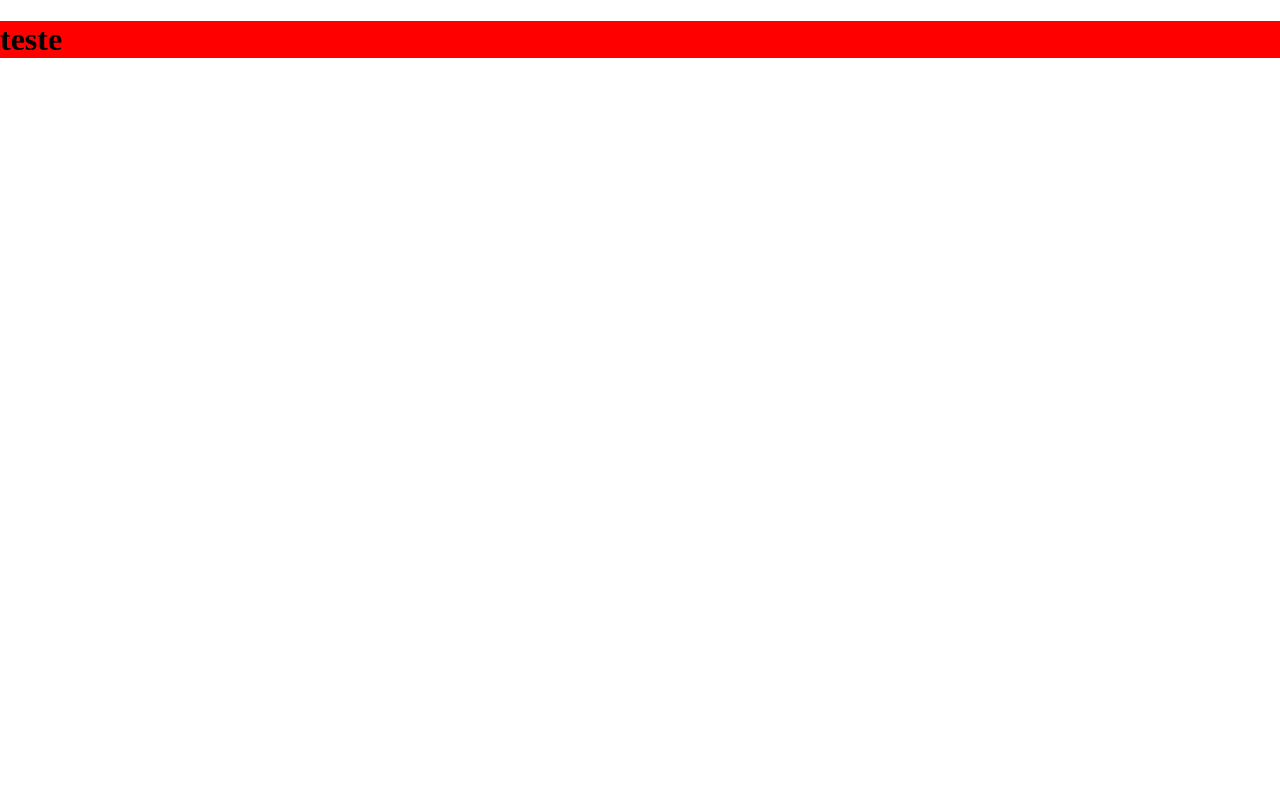
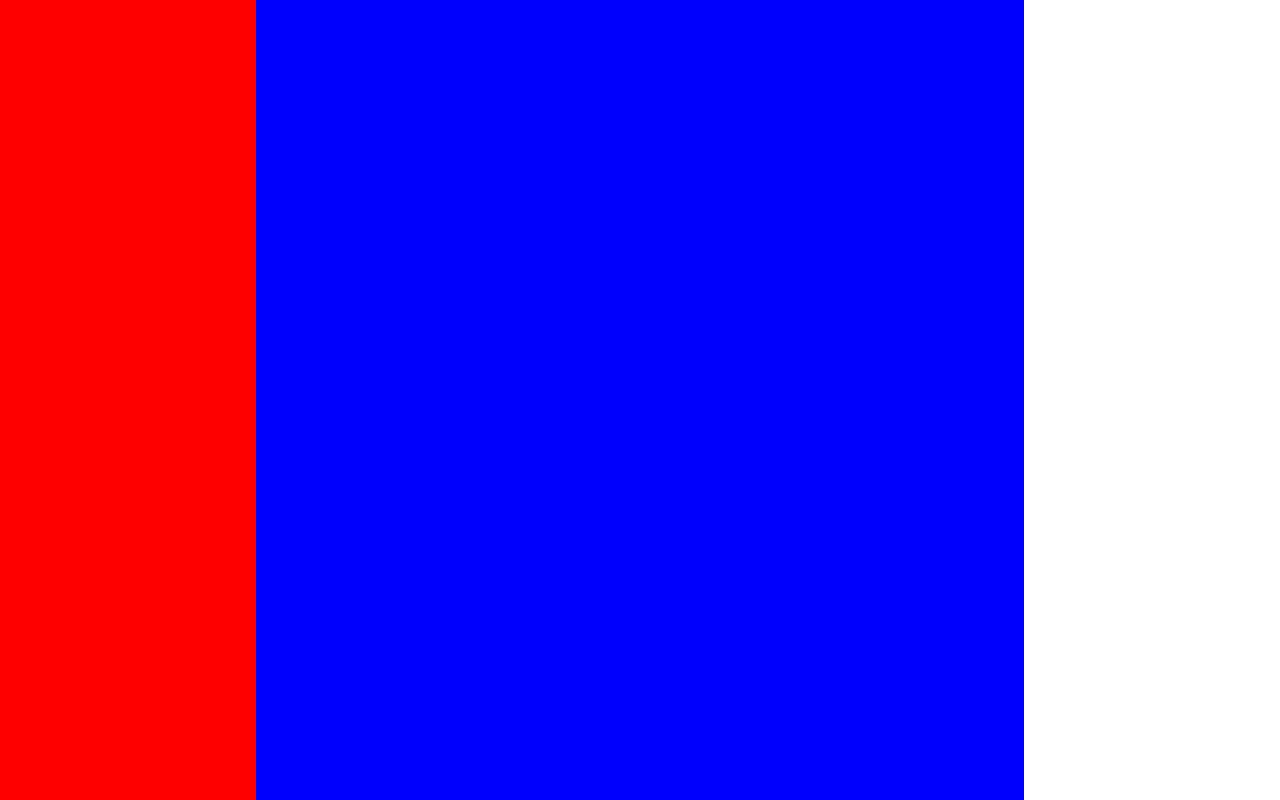
Before and after one commit to Mooteus/Music-App, a React (Vite) app: page / in a window 1280 px wide. Built offline with nearby package versions, Linux system fonts and the light colour scheme.

Commit message:
Feat: Organize screen
Add Sidebar and Discover container

```diff
--- /dev/null
+++ b/src/components/Discover/Discover.styled.js
@@ -0,0 +1,9 @@
+import styled from 'styled-components';
+
+const DiscoverContainer = styled.div`
+  background-color: blue;
+  height: 100vh;
+  width: 60%;
+`;
+
+export default DiscoverContainer;
--- /dev/null
+++ b/src/components/Discover/index.jsx
@@ -0,0 +1,11 @@
+import React from 'react';
+
+import DiscoverContainer from './Discover.styled';
+
+function Discover() {
+  return (
+    <DiscoverContainer />
+  );
+}
+
+export default Discover;
--- /dev/null
+++ b/src/components/SideBar/SideBar.styled.js
@@ -0,0 +1,13 @@
+import styled from 'styled-components';
+
+export const SideBarContainer = styled.div`
+  display: flex;
+  flex-direction: column;
+  background-color: red;
+  width: 20%;
+  height: 100vh;
+`;
+
+export const SideBarLogo = styled.img`
+
+`;
--- /dev/null
+++ b/src/components/SideBar/index.jsx
@@ -0,0 +1,13 @@
+import React from 'react';
+
+import {
+  SideBarContainer,
+} from './SideBar.styled';
+
+function SideBar() {
+  return (
+    <SideBarContainer />
+  );
+}
+
+export default SideBar;
--- a/src/pages/Home/Home.styled.js
+++ b/src/pages/Home/Home.styled.js
@@ -1,9 +1,7 @@
 import styled from 'styled-components';
 
 const HomeContainer = styled.div`
-  width: 100%;
-  height: 100%;
-  background-color: red;
+  display: flex;
 `;
 
 export default HomeContainer;
--- a/src/pages/Home/index.jsx
+++ b/src/pages/Home/index.jsx
@@ -1,11 +1,14 @@
 import React from 'react';
 
 import HomeContainer from './Home.styled';
+import SideBar from '../../components/SideBar';
+import Discover from '../../components/Discover';
 
 function Home() {
   return (
     <HomeContainer>
-      <h1>teste</h1>
+      <SideBar />
+      <Discover />
     </HomeContainer>
   );
 }
```
